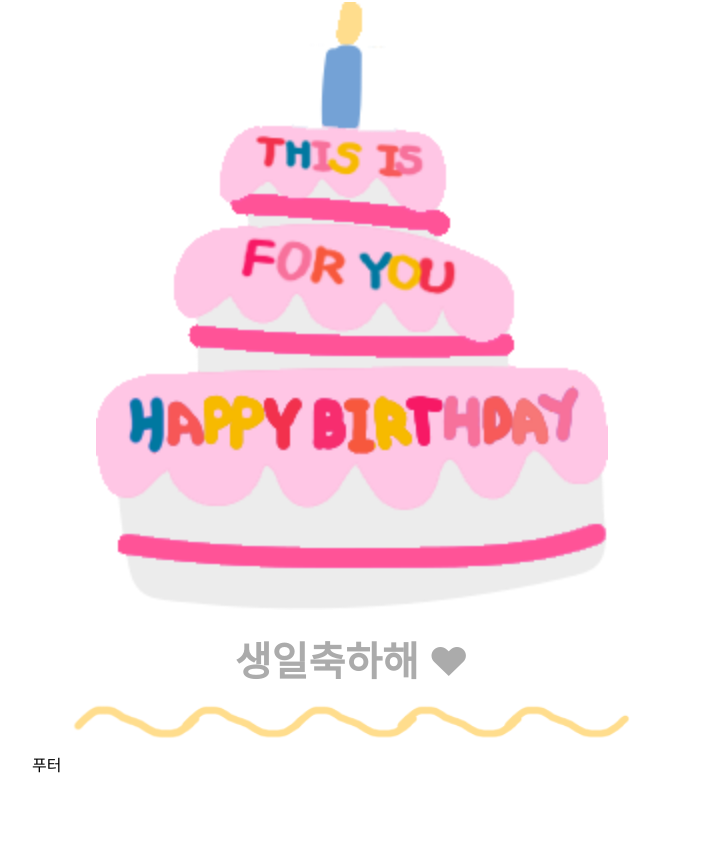
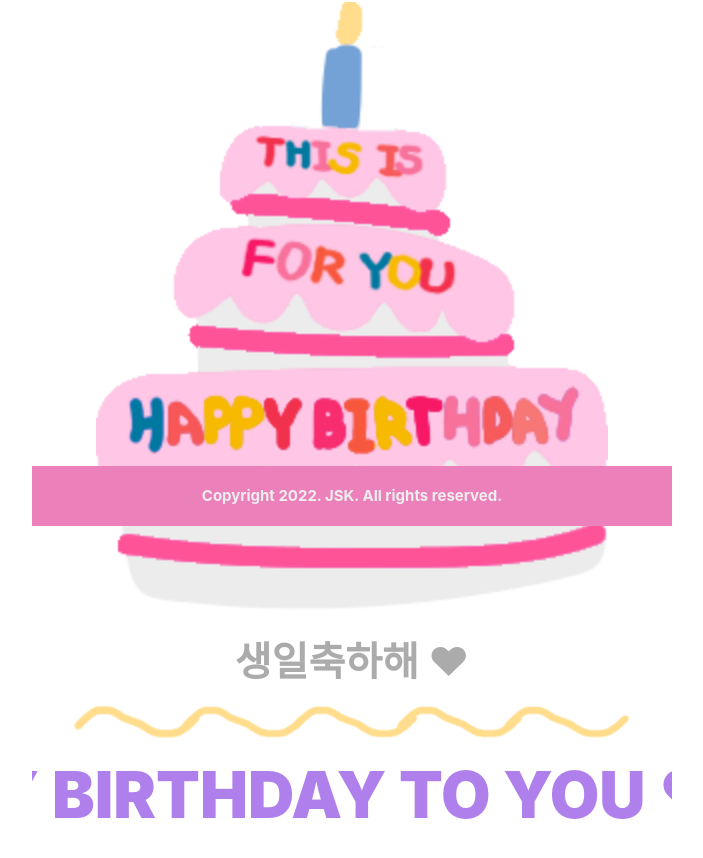
Before and after one commit to juicekkk/react-congrats, a React (Create React App) app: page / in a window 1280 px wide. Shown: the part 274-1132 px from the top of the page, without its empty margins (288-991 px from the left). Before the commit the page ends 1050 px from the top, so only its background shows below. Built offline with nearby package versions, Linux system fonts and the light colour scheme.

Commit message:
[feat] footer, flowText

```diff
--- a/src/App.css
+++ b/src/App.css
@@ -39,4 +39,5 @@
 
 .background-yellow {
   background: #ffc103;
+  padding: 1px 0;
 }
--- a/src/components/atoms/Cake.js
+++ b/src/components/atoms/Cake.js
@@ -3,13 +3,13 @@ import styled from 'styled-components';
 
 import cake from '../../images/cake.png';
 
-const CakeWrap = styled.img`
-  display: block;
-  width: 80%;
-  margin: 10px auto 20px auto;
-`
+const Cake = () => {
+    const CakeWrap = styled.img`
+      display: block;
+      width: 80%;
+      margin: 10px auto 20px auto;
+    `;
 
-function Cake(props) {
     return (
         <div>
             <CakeWrap src={cake} alt="cake" />
--- a/src/components/atoms/Divider.js
+++ b/src/components/atoms/Divider.js
@@ -3,14 +3,13 @@ import styled from 'styled-components';
 
 import divider from '../../images/divider.png';
 
-const Line = styled.img`
-    display: block;
-    width: 90%;
-    margin: 0 auto;
-`;
+const Divider = () => {
+    const Line = styled.img`
+        display: block;
+        width: 90%;
+        margin: 0 auto;
+    `;
 
-
-function Divider(props) {
     return (
         <div>
             <Line src={divider} alt="divider" />
--- /dev/null
+++ b/src/components/atoms/FlowText.js
@@ -0,0 +1,72 @@
+import React from 'react';
+import styled, {keyframes} from 'styled-components';
+
+const FlowText = ({text1, text2}) => {
+    return (
+        <Container>
+            <FlowBox>
+                <FlowWrap>
+                    <Flow>
+                        <span>{text1}</span>
+                        <span>{text2}</span>
+                        <span>{text1}</span>
+                        <span>{text2}</span>
+                    </Flow>
+                </FlowWrap>
+            </FlowBox>
+        </Container>
+    )
+};
+
+const Container = styled.div`
+    `;
+
+const flowing = keyframes`
+      0% {
+        transform: translate3d(0, 0, 0);
+        color: #ffc6e5;
+      }
+      10% { color: #ffdd8d; }
+      30% { color: #0078a0; }
+      40% { color: #af80ec; }
+      60% { color: #af80ec; }
+      80% { color: #497d2f; }
+      90% { color: #ffdd8d; }
+      100% {
+        transform: translate3d(-50%, 0, 0);
+        color: #ffc6e5;
+      }
+    `;
+
+const FlowBox = styled.div`
+        position: relative;
+        width: 100%;
+        height: 80px;
+        overflow: hidden;
+    `;
+
+const FlowWrap = styled.div`
+        display: flex;
+        top: 0;
+        left: 0;
+        align-items: center;
+        width: 100%;
+        height: 100%;
+        white-space: nowrap;
+    `;
+
+const Flow = styled.div`
+        @media (min-width:640px){
+        font-size: clamp(12px, 5vw, 8rem);
+        }
+
+        font-size: clamp(12px, 8vw, 8rem);
+        animation: ${flowing} 10s linear infinite;
+        span{
+            display:inline-block;
+            font-weight:1000;
+            padding:0 5px;
+        }
+    `;
+
+export default FlowText;
--- a/src/components/atoms/Logo.js
+++ b/src/components/atoms/Logo.js
@@ -3,6 +3,8 @@ import styled from 'styled-components';
 
 import logo from '../../images/logo2.png';
 
+
+const Logo = () => {
     const CongratsWrap = styled.div`
       display: block;
       width: 100%;
@@ -14,9 +16,9 @@ const Congrats = styled.img`
       display: block;
       margin: 0 auto;
       height: 100%;
-`
+    `;
 
-function Logo(props) {
+
     return (
         <div>
             <CongratsWrap><Congrats src={logo} alt="logo" /></CongratsWrap>
--- /dev/null
+++ b/src/components/atoms/SmallText.js
@@ -0,0 +1,26 @@
+import React from 'react';
+
+import styled from 'styled-components';
+
+
+const SmallText = ({ text, color}) => {
+    const StyledSubtitle = styled.span`
+        font-size: 15px;
+        color: ${color};
+        text-align: center;
+        display: block;
+        font-weight: bold;
+        margin: 5px auto;
+        line-height: 50px;
+
+    `;
+
+    return (
+        <div>
+            <StyledSubtitle color={color}>{text}</StyledSubtitle>
+        </div>
+    );
+
+};
+
+export default SmallText;
--- a/src/components/molecules/Footer.js
+++ b/src/components/molecules/Footer.js
@@ -1,9 +1,24 @@
 import React from 'react';
+import styled from "styled-components";
+
+import SmallText from '../atoms/SmallText';
+
+const FooterContainer = styled.div`
+    display: block;
+    position: fixed;
+    bottom: 0px;
+    width: 100%;
+    background: #ec80bb;
+    height: 60px;
+    max-width: 640px;
+`
 
 function Footer(props) {
     return (
-        <div>푸터</div>
+        <FooterContainer>
+            <SmallText color={"#eee"} text={"Copyright 2022. JSK. All rights reserved."} />
+        </FooterContainer>
     );
-}
+};
 
 export default Footer;
--- a/src/components/molecules/Header.js
+++ b/src/components/molecules/Header.js
@@ -8,6 +8,7 @@ const HeaderWrap = styled.div`
   top: 0;
   z-index: 999;
   width: 100%;
+  max-width: 640px;
 `
 
 function Header(props) {
--- a/src/components/molecules/Main.js
+++ b/src/components/molecules/Main.js
@@ -6,10 +6,11 @@ import Cake from '../atoms/Cake';
 
 import styled from "styled-components";
 import Divider from "../atoms/Divider";
+import FlowText from "../atoms/FlowText";
 
 const MainContainer = styled.div`
     display: block;
-    margin: 2em 0;
+    margin: 2em 0 100px 0;
     position: relative;
     top: 30px;
 `
@@ -19,10 +20,11 @@ function Main({props, text}) {
         <MainContainer>
             <Divider></Divider>
             <Subtitle text={'2022.04.01'} />
-            <Title text={'성이름'} />
+            <Title text={'뚜경잉'} />
             <Cake />
             <Subtitle text={'생일축하해 ♥'} />
             <Divider></Divider>
+            <FlowText text1={"오늘도 좋은 하루 보내 ♥"} text2={"HAPPY BIRTHDAY TO YOU ♥"} text3={""}/>
         </MainContainer>
     );
 }
```
Lines whose indentation alone changed are shown as unchanged.
